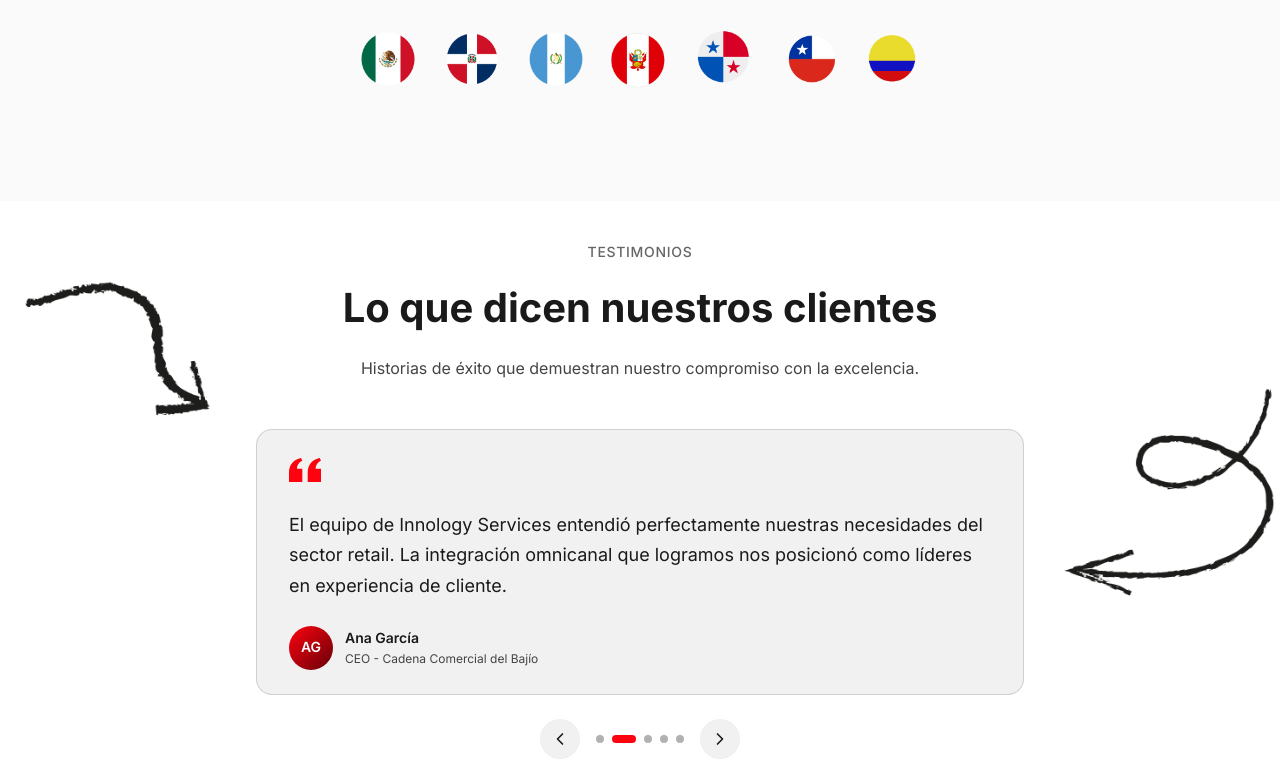
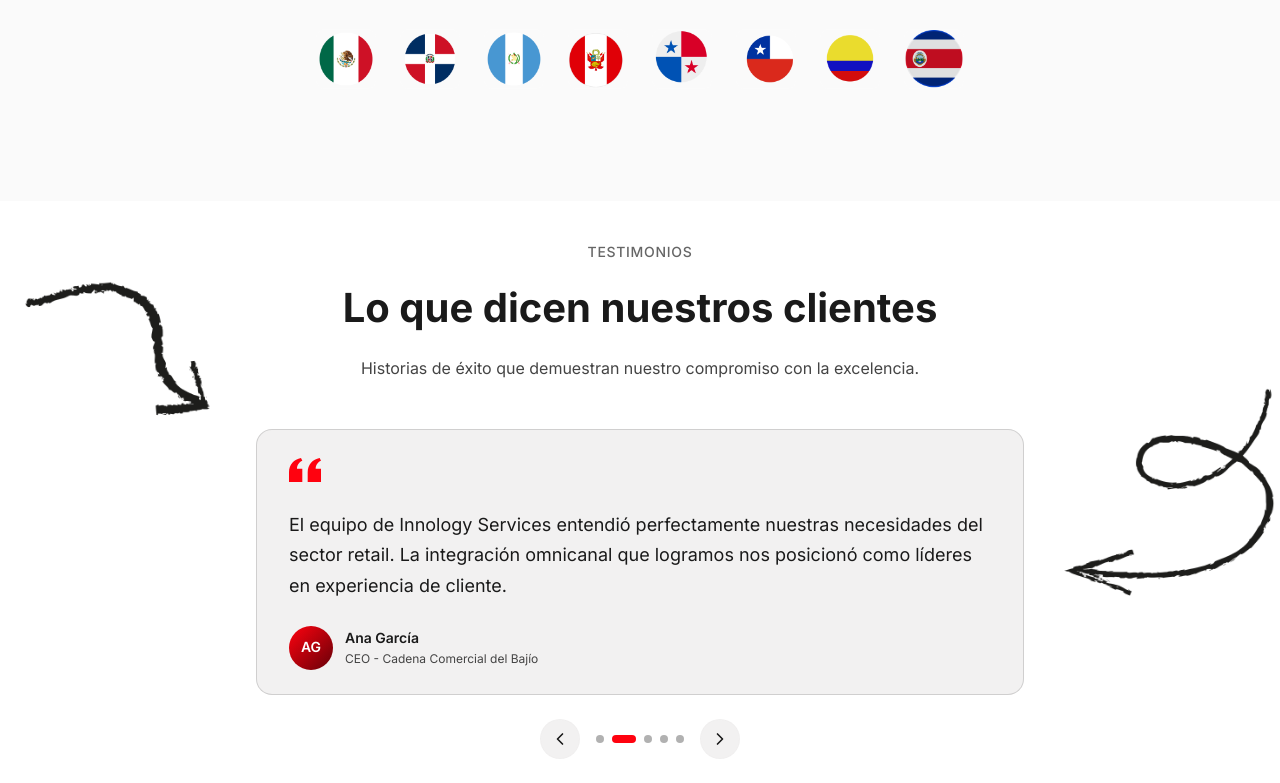
Before and after one commit to DonYui/Prueba, a website: page html-version/index.html in a window 1280 px wide. Shown: the part 3479-4262 px from the top of the page. Drawn offline with Linux system fonts and the light colour scheme.

Commit message:
bandera
agregue costa rica

```diff
--- a/html-version/index.html
+++ b/html-version/index.html
@@ -320,6 +320,9 @@
           <div class="flag-item">
             <img src="images/colombia.png" alt="Bandera país 7" class="flag-image">
           </div>
+          <div class="flag-item">
+            <img src="images/costarica.png" alt="Bandera país 7" class="flag-image">
+          </div>
         </div>
       </div>
     </div>
```
Also changed, not shown: html-version/images/costarica.png (added).
